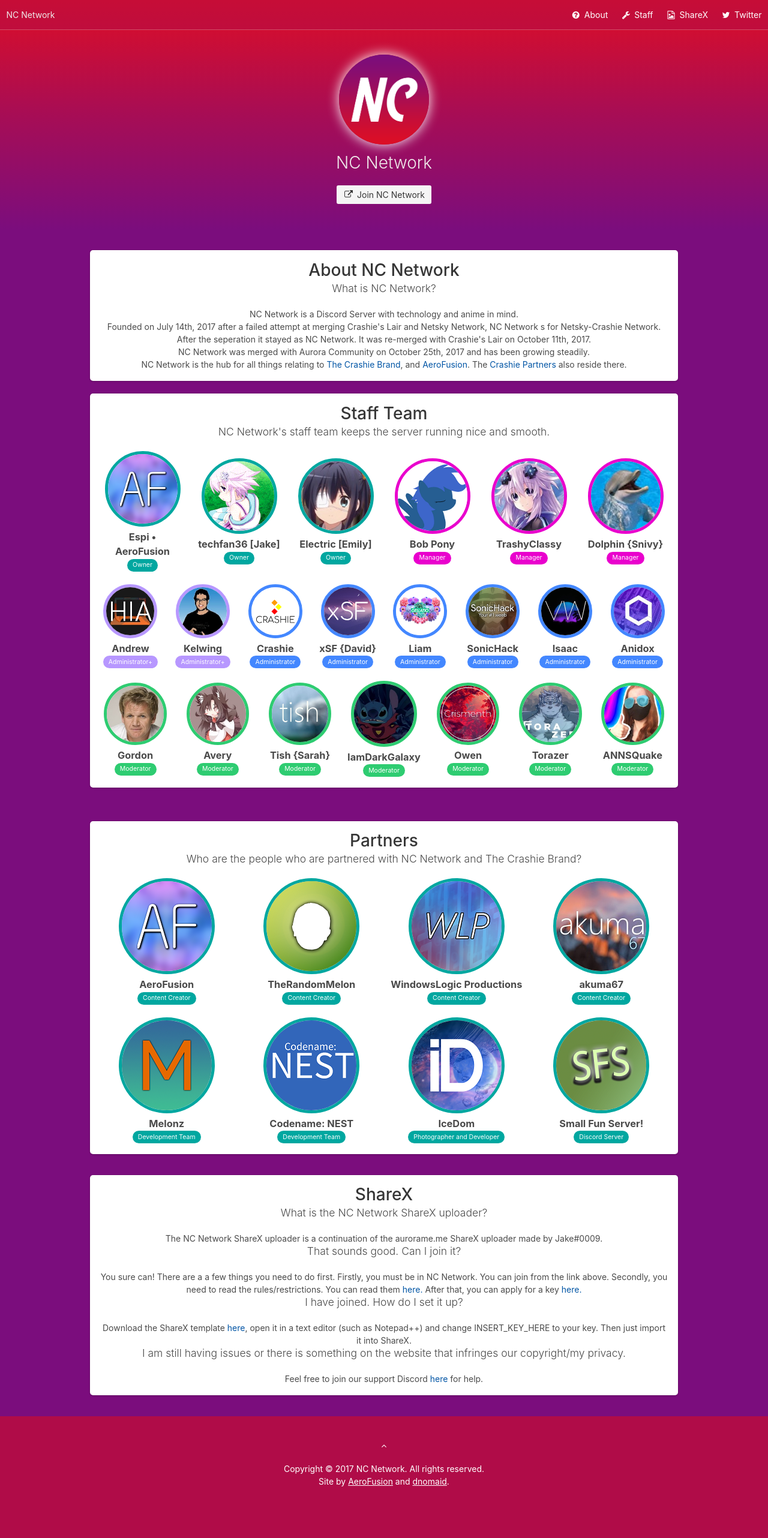
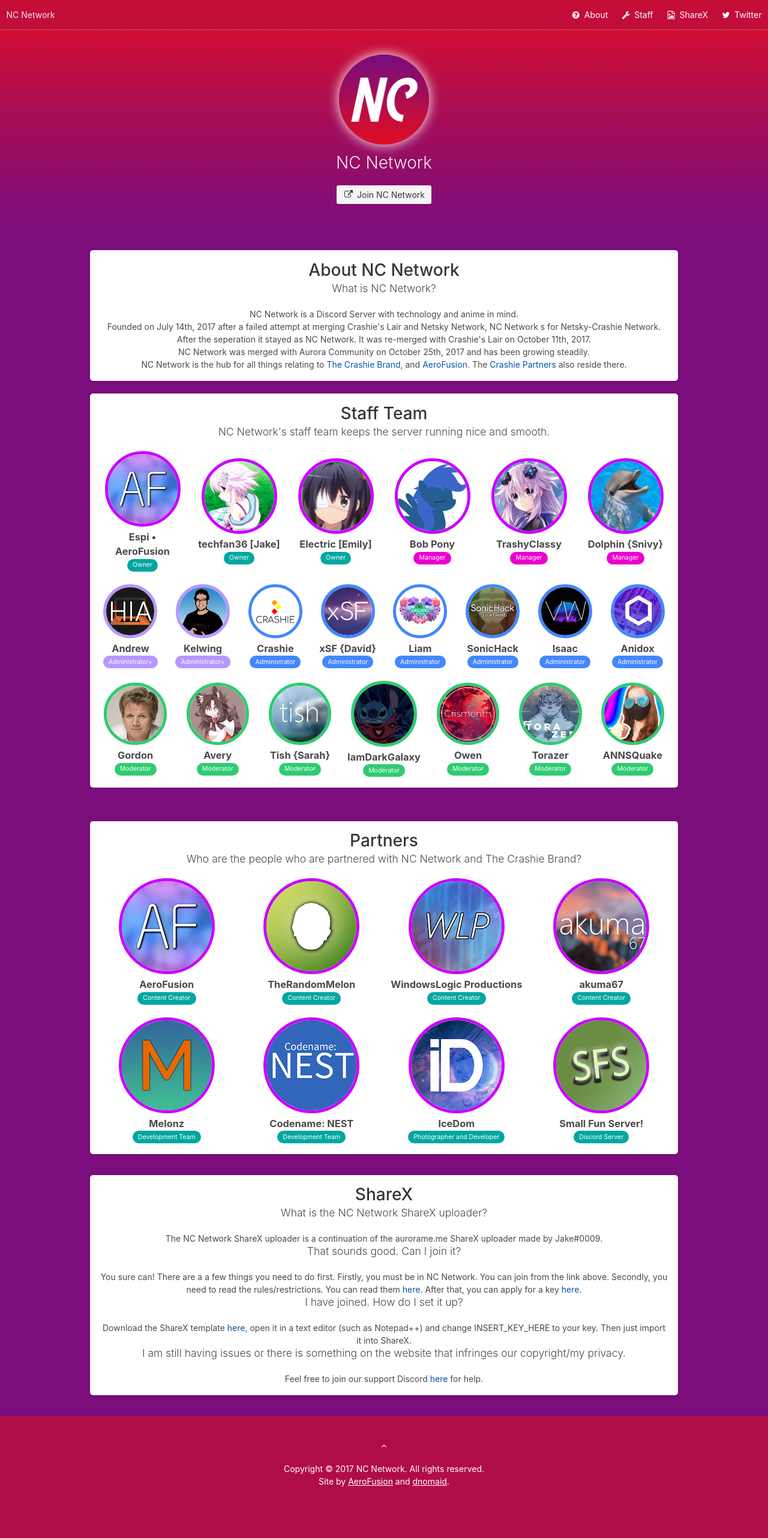
Before and after one commit to xwinbyte/NetskyWebsite, a Jekyll site: the page built from index.html, in a window 1280 px wide. Shown: the whole page at 60% size. Built offline with Jekyll 4.4.1, drawn with Linux system fonts in a browser that asks for light colours; nearby versions of some CDN libraries.

Commit message:
Update the role colour

```diff
--- a/style/style.css
+++ b/style/style.css
@@ -48,11 +48,11 @@
 }
 
 .owner {
-  border: 5px solid #00a7a0
+  border: 5px solid #c905ff
 }
 
 .manager {
-  border: 5px solid #e900cd
+  border: 5px solid #c905ff
 }
 
 #managers {
```
